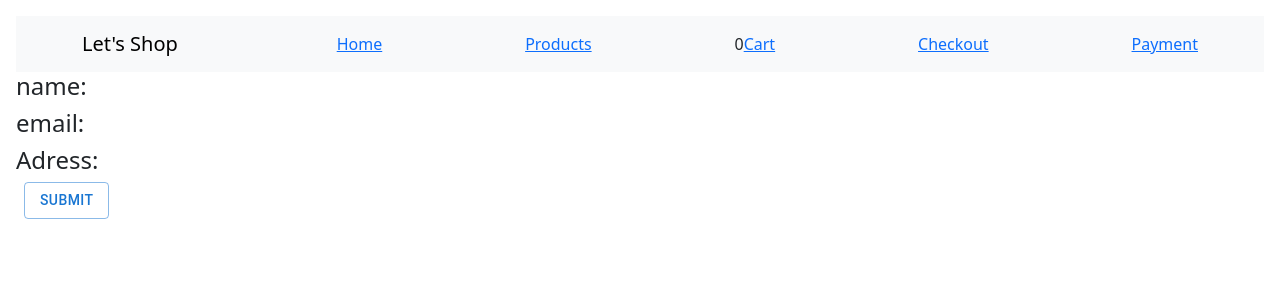
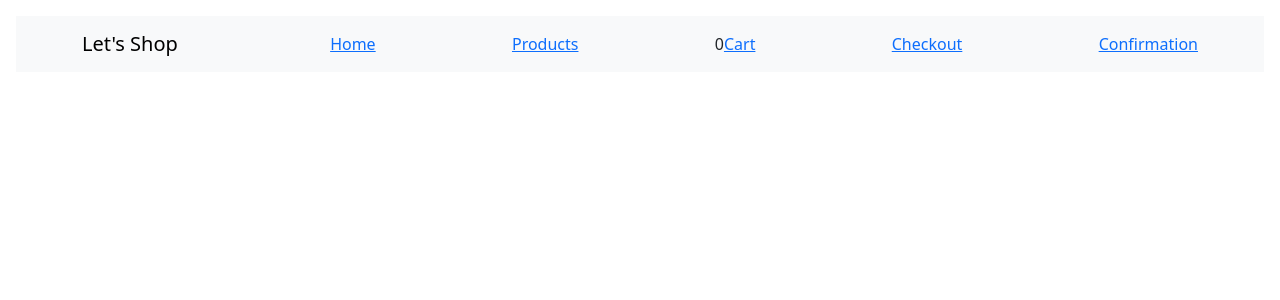
Before and after one commit to sara-kamel/shopping-flow-react, a React (Create React App) app: page /Payment in a window 1280 px wide. Shown: the top 300 px of the page. Built offline with nearby package versions, Linux system fonts and the light colour scheme.

Commit message:
Change the name of the  Pamyent component  to Confirmation and update Checkout component

```diff
--- a/src/App.js
+++ b/src/App.js
@@ -9,7 +9,8 @@ import Cart from "./Cart";
 import ProductDetails from "./ProductDetails";
 import { countQuantity } from "./helper";
 import Checkout from './Checkout';
-import Payment from './Payment';
+
+import Confirmation from "./Confirmation";
 
 export default function App() {
   const [cartCount, setCartCount] = useState(() => {
@@ -33,7 +34,7 @@ export default function App() {
             <Link to="/cart">Cart</Link>
           </div>
           <Link to="/checkout">Checkout </Link>
-          <Link to="/Payment">Payment</Link>
+          <Link to="/confirmation">Confirmation</Link>
         </Container>
       </Navbar>
 
@@ -59,7 +60,7 @@ export default function App() {
           }
         />
          <Route path="/checkout" element={<Checkout />} />
-        <Route path="/Payment" element={<Payment/>} />
+        <Route path="/confirmation" element={<Confirmation/>} />
       </Routes>
 
     </div>
--- a/src/Checkout.js
+++ b/src/Checkout.js
@@ -27,7 +27,7 @@ export default function Checkout() {
       console.log(values)
       setTimeout(() => {
         setItemInLocalStorge('values', values);
-        navigate('/Payment');
+        navigate('/confirmation');
         setSubmitting(false);
       }, 300);
     } }
@@ -58,6 +58,7 @@ export default function Checkout() {
       <Field name="zipCode" required  as={TextField} label="Zip Code" helperText={<FormikError name="zipCode" />}
           error={Boolean(touched.zipCode && errors.zipCode)}/>
     </Box>
+    <Box>
         <FormControl  sx={{margin : " 8px" ,width:" 220px"}}>
         <InputLabel id="demo-simple-select-label">State</InputLabel>
         <Field name="state"  required as={Select}
@@ -71,6 +72,8 @@ export default function Checkout() {
           <MenuItem value={'TN'}>TN</MenuItem>
  </Field>
       </FormControl>
+      </Box>
+      <Box>
     <FormControl  sx={{margin : " 8px" ,width:" 220px"}}>
         <InputLabel id="demo-simple-select-label">Country</InputLabel>
         <Field name="country"  required as={Select}
@@ -80,6 +83,7 @@ export default function Checkout() {
           <MenuItem value={'Canda'}>Canda</MenuItem>
  </Field>
       </FormControl>
+      </Box>
       <Box margin={1}>
               <Field
                 name="creditCard"
@@ -103,8 +107,8 @@ export default function Checkout() {
     <Box margin={1}>
 
        <Button type="submit" variant="contained" color="primary" disabled={isSubmitting}>
-             go to payment
-             </Button>
+             submit
+        </Button>
     </Box>
     </Form>
        )}
--- /dev/null
+++ b/src/Confirmation.js
@@ -0,0 +1,22 @@
+import { getItemsFromLocalStorge } from "./helper";
+
+export default function Confirmation() {
+  const userInformation = getItemsFromLocalStorge("values");
+  return (
+    <>
+      <div>
+        <h5> Congratulation  {userInformation.name} you complate shopping!</h5>{" "}
+        <span></span>
+        <h5>
+          {" "}
+          your order will arrive on this Adress: {
+            userInformation.streetAdress
+          }{" "}
+          {userInformation.city} {userInformation.zipCode}{" "}
+          {userInformation.state} {userInformation.country}
+        </h5>
+    <h5>We will send the track number to this Email : {userInformation.email}</h5>
+      </div>
+    </>
+  );
+}
--- a/src/Payment.js
+++ /dev/null
@@ -1,59 +0,0 @@
-import { Formik, Form, Field, ErrorMessage } from "formik";
-import { TextField, Button, Box, Typography } from "@mui/material";
-import { useNavigate } from "react-router-dom";
-import { getItemsFromLocalStorge} from "./helper";
-export default function Checkout() {
-
-  const userInformation = getItemsFromLocalStorge("values");
-  console.log(userInformation);
-  const navigate = useNavigate();
-  const FormikError = ({ name }) => (
-    <ErrorMessage name={name}>
-      {(msg) => <Typography color="error">{msg}</Typography>}
-    </ErrorMessage>
-  );
-
-  return (
-    <>
-      <div>
-        <h4>name:</h4> <span>{userInformation.name}</span>
-        <h4>email: </h4> <span>{userInformation.email}</span>
-        <h4>
-          Adress: </h4><span>{userInformation.streetAdress} {userInformation.city}{" "}
-          {userInformation.zipCode} {userInformation.state}{" "}
-          {userInformation.country}
-          </span>
-
-      </div>
-      <Formik
-        initialValues={{ creditCard: "", expiredDate: "" }}
-        // validationSchema={DisplayingErrorMessagesSchema}
-        onSubmit={(values, { setSubmitting }) => {
-          console.log(values);
-          alert(" Gongratlation");
-          setTimeout(() => {
-            navigate("/");
-            setSubmitting(false);
-          }, 300);
-        }}
-      >
-        {({ isSubmitting}) => (
-          <Form>
-
-
-            <Box margin={1}>
-              <Button
-                variant="outlined"
-                type="submit"
-                color="primary"
-                disabled={isSubmitting}
-              >
-                Submit
-              </Button>
-            </Box>
-          </Form>
-        )}
-      </Formik>
-    </>
-  );
-}
```
